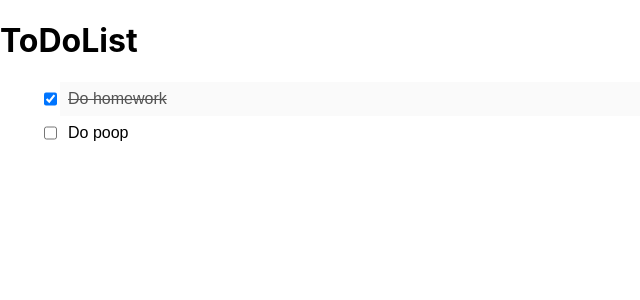
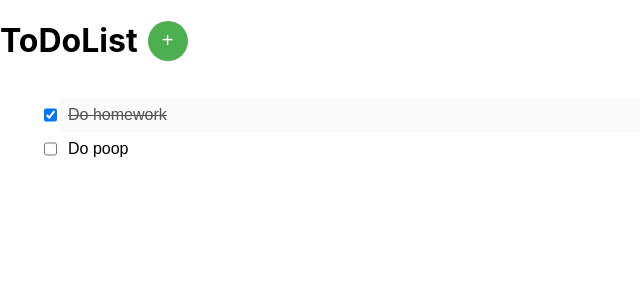
Before and after one commit to Reversal9/todolist, a React (Create React App) app: page / in a window 1280 px wide. Shown: the top 300 px of the page, without its empty margins (0-640 px from the left). Built offline with nearby package versions, Linux system fonts and the light colour scheme.

Commit message:
Add new button that can add a new task. Add an incrementing id that is assigned to the task upon creation. Add CSS to accompany the button.

```diff
--- a/src/App.css
+++ b/src/App.css
@@ -37,6 +37,37 @@
   }
 }
 
+.inline {
+  display: flex;
+  align-items: center;
+}
+
+.add-button {
+  display: inline-block;
+  padding: 8px 12px;
+  font-size: 20px;
+  background-color: #4CAF50;
+  color: white;
+  border: none;
+  border-radius: 50%;
+  cursor: pointer;
+  transition: background-color 0.3s ease;
+  margin-left: 10px;
+}
+
+.add-button:hover {
+  background-color: #45a049;
+}
+
+.add-button {
+  display: flex;
+  align-items: center;
+  justify-content: center;
+  text-align: center;
+  width: 40px;
+  height: 40px;
+}
+
 .strike {
   text-decoration: line-through;
 }
--- a/src/App.js
+++ b/src/App.js
@@ -3,14 +3,26 @@ import {useState} from 'react';
 
 function App() {
     const initialList = [
-        {id:0, value: "Do homework", isCompleted: true},
-        {id:1, value: "Do poop", isCompleted: false}
+        {id:-1, value: "Do homework", isCompleted: true},
+        {id:-2, value: "Do poop", isCompleted: false}
     ];
+    const [id, setId] = useState(0);
     const [tasks, setTasks] = useState(initialList);
 
     return (
         <div>
-            <h1>ToDoList</h1>
+            <div
+                className = "inline">
+                    <h1>ToDoList</h1>
+                    <button
+                        className = "add-button"
+                        onClick={() => {
+                            setTasks([...tasks,
+                                {id: id, value: "", isCompleted: false}])
+                            setId(id + 1);
+                    }}>+</button>
+            </div>
+
             <List tasks = {tasks} setTasks = {setTasks} />
         </div>
     );
```
